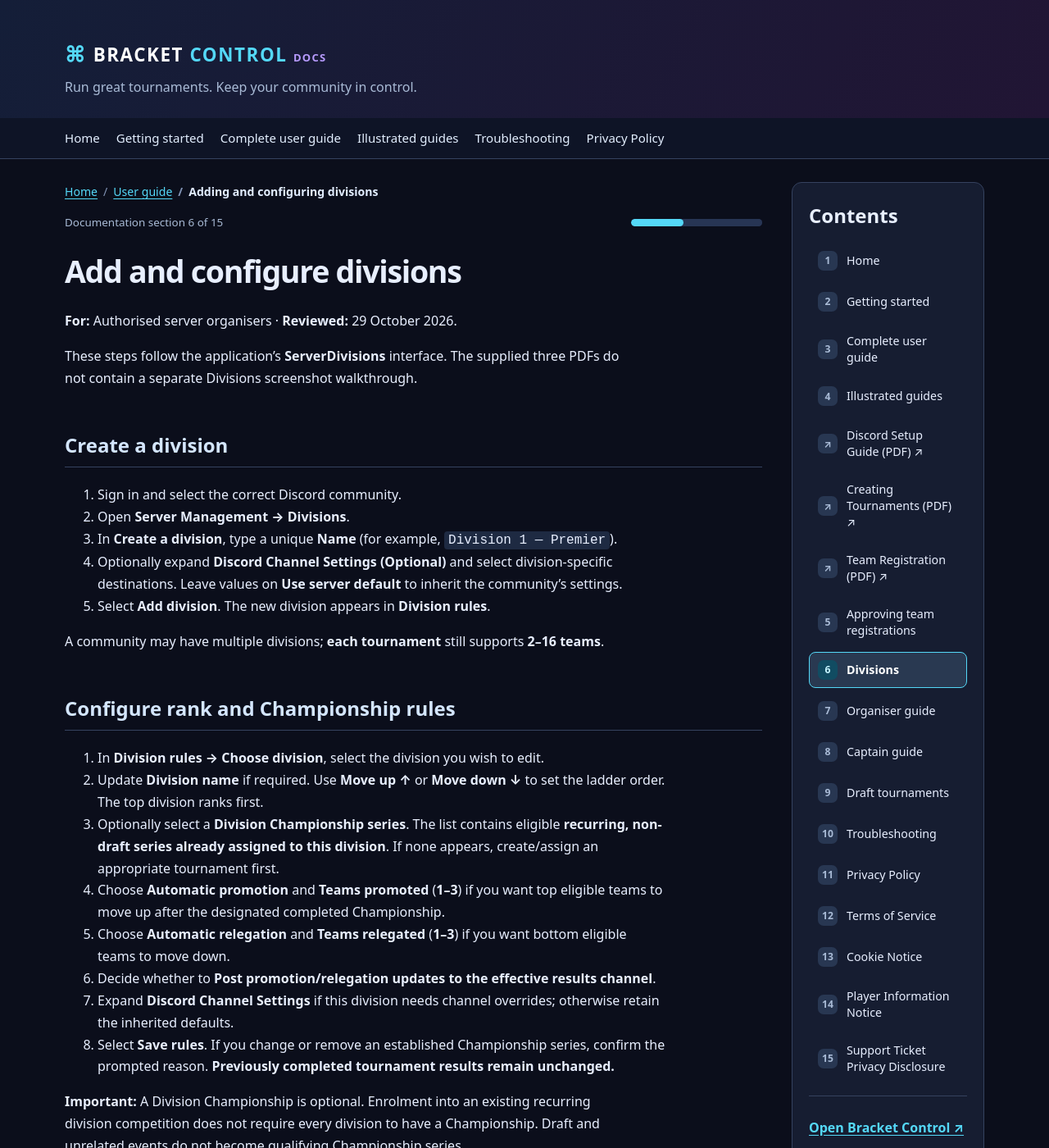
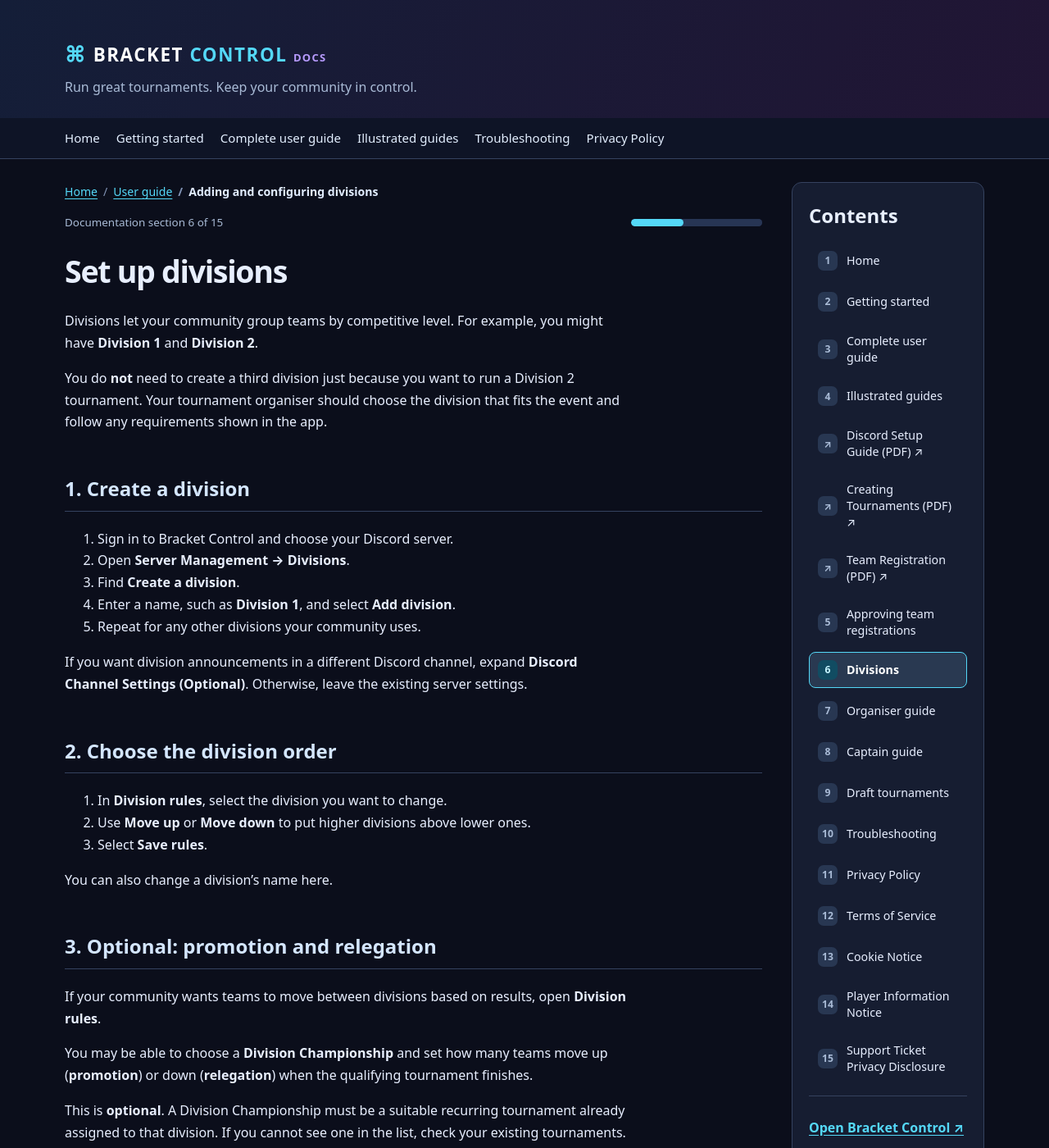
Before and after one commit to dev-dyly/bracket-control-wiki, a Jekyll site: the page built from guides/divisions.md, in a window 1280 px wide and 1400 px high. Shown: the whole window at 82% size. Built offline with Jekyll 4.4.1, drawn with Linux system fonts in a browser that asks for light colours; some of the changed text lies outside the part shown.

Commit message:
docs: simplify guides/divisions.md for everyday users

```diff
--- a/guides/divisions.md
+++ b/guides/divisions.md
@@ -3,54 +3,61 @@ layout: default
 title: Adding and configuring divisions
 permalink: /guides/divisions/
 ---
-# Add and configure divisions
+# Set up divisions
 
-**For:** Authorised server organisers · **Reviewed:** 29 October 2026.
+Divisions let your community group teams by competitive level. For example, you might have **Division 1** and **Division 2**.
 
-These steps follow the application's **ServerDivisions** interface. The supplied three PDFs do not contain a separate Divisions screenshot walkthrough.
+You do **not** need to create a third division just because you want to run a Division 2 tournament. Your tournament organiser should choose the division that fits the event and follow any requirements shown in the app.
 
-## Create a division
+## 1. Create a division
 
-1. Sign in and select the correct Discord community.
+1. Sign in to Bracket Control and choose your Discord server.
 2. Open **Server Management → Divisions**.
-3. In **Create a division**, type a unique **Name** (for example, `Division 1 — Premier`).
-4. Optionally expand **Discord Channel Settings (Optional)** and select division-specific destinations. Leave values on **Use server default** to inherit the community's settings.
-5. Select **Add division**. The new division appears in **Division rules**.
+3. Find **Create a division**.
+4. Enter a name, such as **Division 1**, and select **Add division**.
+5. Repeat for any other divisions your community uses.
 
-A community may have multiple divisions; **each tournament** still supports **2–16 teams**.
+If you want division announcements in a different Discord channel, expand **Discord Channel Settings (Optional)**. Otherwise, leave the existing server settings.
 
-## Configure rank and Championship rules
+## 2. Choose the division order
 
-6. In **Division rules → Choose division**, select the division you wish to edit.
-7. Update **Division name** if required. Use **Move up ↑** or **Move down ↓** to set the ladder order. The top division ranks first.
-8. Optionally select a **Division Championship series**. The list contains eligible **recurring, non-draft series already assigned to this division**. If none appears, create/assign an appropriate tournament first.
-9. Choose **Automatic promotion** and **Teams promoted** (**1–3**) if you want top eligible teams to move up after the designated completed Championship.
-10. Choose **Automatic relegation** and **Teams relegated** (**1–3**) if you want bottom eligible teams to move down.
-11. Decide whether to **Post promotion/relegation updates to the effective results channel**.
-12. Expand **Discord Channel Settings** if this division needs channel overrides; otherwise retain the inherited defaults.
-13. Select **Save rules**. If you change or remove an established Championship series, confirm the prompted reason. **Previously completed tournament results remain unchanged.**
+1. In **Division rules**, select the division you want to change.
+2. Use **Move up** or **Move down** to put higher divisions above lower ones.
+3. Select **Save rules**.
 
-**Important:** A Division Championship is optional. Enrolment into an existing recurring division competition does not require every division to have a Championship. Draft and unrelated events do not become qualifying Championship series.
+You can also change a division's name here.
 
-## Assign or move an existing team
+## 3. Optional: promotion and relegation
 
-14. Scroll to **Team memberships**, enter a meaningful **Division override reason** first (required before a membership change).
-15. Use **Find a team** to locate a reusable team profile.
-16. Use the **Division for [team]** selector to choose the target division or **Unassigned**. The app records who changed it, when and the old/new division.
-17. Check **Recent team transfers** for the recorded action.
+If your community wants teams to move between divisions based on results, open **Division rules**.
 
-Transfers apply to **future registrations**. They do **not** rewrite historical tournament rosters, locked brackets or results. Unassigned recurring teams are flagged for organiser review.
+You may be able to choose a **Division Championship** and set how many teams move up (**promotion**) or down (**relegation**) when the qualifying tournament finishes.
 
-## Connect a tournament to a division
+This is **optional**. A Division Championship must be a suitable recurring tournament already assigned to that division. If you cannot see one in the list, check your existing tournaments.
 
-When creating the tournament, select **Division (optional)** in **Basics**, as shown on **page 7** of the supplied *Bracket Control Tournament Creation User Guide*. For a Division Championship, create/assign the recurring series first, then return to **Division rules** and select it.
+**Do not assume every tournament win automatically promotes a team.** The organiser needs to choose and save the rules that apply to that division.
 
-## Safety and troubleshooting
+## 4. Move an existing team
 
-- **No Championship available:** It must already be a recurring, non-draft series assigned to this division.
-- **Promotion/relegation did not run:** Verify that the designated Championship has a qualifying completed result and no protected placement/identity hold remains.
-- **Cannot move a team:** Provide an override reason of at least two characters and verify current organiser permission.
-- **Delete empty division:** Only unused, empty divisions can be deleted. Preserve associated membership/history rather than deleting to force a transfer.
-- **Channel delivery appears wrong:** Check tournament/series overrides before changing global or division defaults.
+1. Under **Team memberships**, find the team.
+2. Enter the **Division override reason**. For example, "Moved to Division 2 after organiser review."
+3. Choose the new division for that team.
+4. Check **Recent team transfers** to confirm the change.
 
-See [Creating tournaments]({{ '/assets/guides/tournament-creation/Bracket_Control_Tournament_Creation_User_Guide.pdf' | relative_url }}) and [Approving teams]({{ '/guides/team-approvals/' | relative_url }}).
+A move affects future tournament entries. It does not change results already recorded.
+
+## 5. Choose a division for a tournament
+
+When creating a tournament, look for the optional **Division** choice under **Basics**. Choose the correct division before you finish creating the event.
+
+For tournament setup screenshots, see [Creating Tournaments (PDF)]({{ '/assets/guides/tournament-creation/Bracket_Control_Tournament_Creation_User_Guide.pdf' | relative_url }}).
+
+## Common questions
+
+**Do I need several divisions?** No. Use only the divisions your community needs.
+
+**Do I need a Division Championship?** No. Set one up only if your community wants that type of promotion or relegation.
+
+**Why can't I move a team?** Make sure you have organiser access and have entered a reason. If the app still prevents the change, follow the message shown or ask another administrator.
+
+See [Organiser guide]({{ '/guides/organisers/' | relative_url }}) for more help.
```
